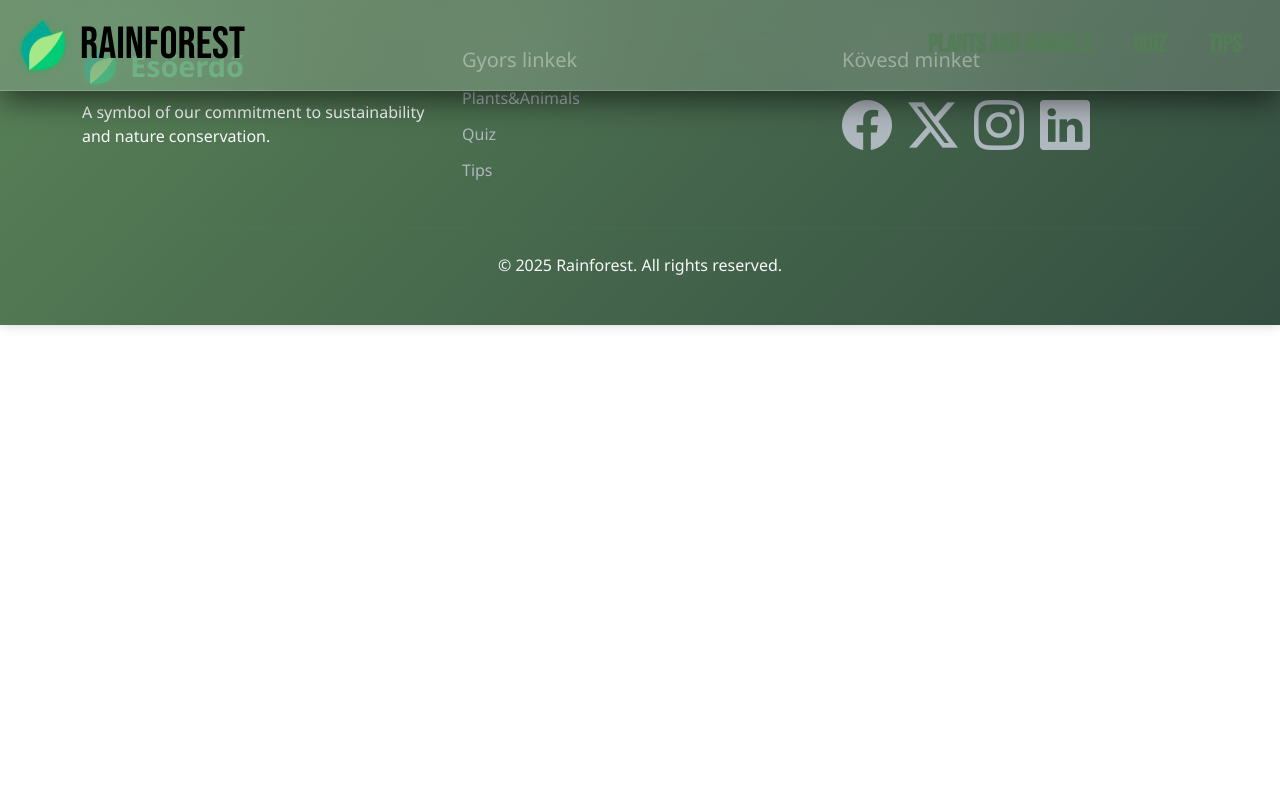
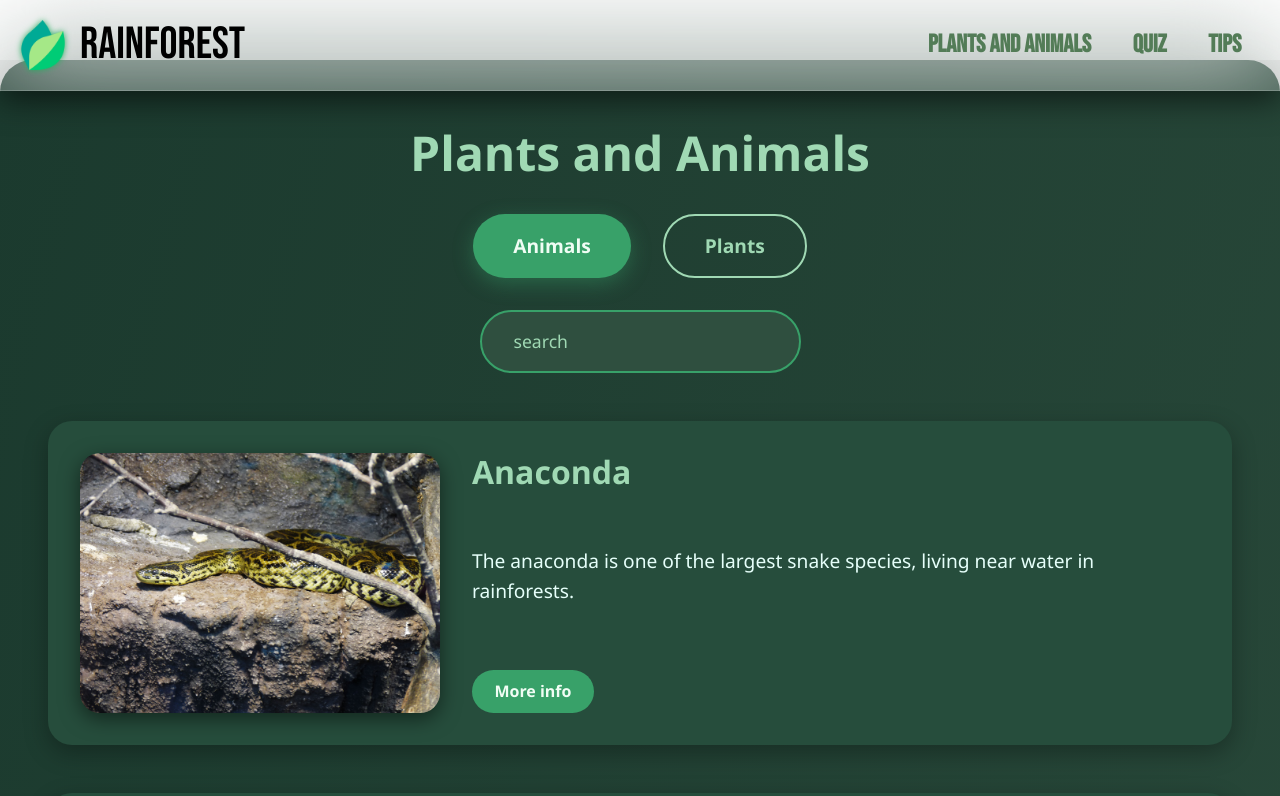
Before and after one commit to Valakovicsadam/esoerdo_VA_DP, a Vue app in the folder esoerdo/: page /plantAndAnimals in a window 1280 px wide. Shown: the top 796 px of the page. Built offline with nearby package versions, Linux system fonts and the light colour scheme.

Commit message:
Plants and Animals oldal

```diff
--- a/esoerdo/src/components/PlantAndAnimals.vue
+++ b/esoerdo/src/components/PlantAndAnimals.vue
@@ -1,34 +1,267 @@
 <script setup>
+import { ref, computed } from 'vue';
+import { rainforest } from '../data/PlantsAndAnimals.js';
 
-//import { ref } from 'vue';
-//import {animals, plants} from '../data/PlantsAndAnimals.js';
-//const animals = ref(animals)
-//const plants = ref(plants)
+const openWikipedia = (name) => {
+  const wikiName = encodeURIComponent(name.replace(/\s+/g, '_'));
+  const wikiUrl = `https://en.wikipedia.org/wiki/${wikiName}`;
+  window.open(wikiUrl, '_blank');
+};
 
+const which = ref(1);
+const search = ref("");
+
+const filteredItems = computed(() => {
+  const term = search.value.trim().toLowerCase();
+
+  if (which.value === 1) {
+    if (!term) return rainforest.animals;
+    return rainforest.animals.filter(animal =>
+      animal.name.toLowerCase().includes(term)
+    );
+  } else if (which.value === -1) {
+    if (!term) return rainforest.plants;
+    return rainforest.plants.filter(plant =>
+      plant.name.toLowerCase().includes(term)
+    );
+  }
+  return [];
+});
+
+const showAnimals = () => {
+  which.value = 1;
+  search.value = "";
+}
+
+const showPlants = () => {
+  which.value = -1;
+  search.value = "";
+}
 </script>
 
 <template>
-    <template>
-        <section>
-            <div class="gallery">
-                <h1 class="title">Animals Gallery</h1>
-                <div class="cards">
-                    <div class="card" v-for="animal in allatok" :key="animal.name">
+  <div class="container">
+    <h1 class="title">Plants and Animals</h1>
 
-                        <h2 class="card-title">{{ animal.name }}</h2>
-                        <p class="card-description">{{ animal.description }}</p>
-                    </div>
-                </div>
-            </div>
-        </section>
+    <div class="button-group">
+      <button :class="which === 1 ? 'btn-active' : 'btn-passive'" @click="showAnimals">Animals</button>
+      <button :class="which === -1 ? 'btn-active' : 'btn-passive'" @click="showPlants">Plants</button>
+    </div>
 
-    </template>
+    <input
+      type="text"
+      class="search-bar"
+      placeholder="search"
+      v-model="search"
+    />
+
+    <transition-group name="fade" tag="div" class="entry-list">
+      <div
+        v-for="item in filteredItems"
+        :key="item.name"
+        class="entry"
+        @click="openWikipedia(item.name)"
+        role="button"
+        tabindex="0"
+        @keyup.enter="openWikipedia(item.name)"
+      >
+        <img :src="item.imageUrl" :alt="item.name" />
+        <div class="info">
+          <h2>{{ item.name }}</h2>
+          <p>{{ item.description }}</p>
+          <button class="info-btn" @click.stop="openWikipedia(item.name)">More info</button>
+        </div>
+      </div>
+    </transition-group>
+  </div>
 </template>
+
 <style scoped>
-
-.section {
-   padding-top: 300px;
+@keyframes fadeInUp {
+  0% { opacity: 0; transform: translateY(40px); }
+  100% { opacity: 1; transform: translateY(0); }
 }
 
+@keyframes pulse {
+  0%, 100% { transform: scale(1); }
+  50% { transform: scale(1.05); }
+}
 
+.fade-enter-active, .fade-leave-active {
+  transition: all 0.6s ease;
+}
+.fade-enter-from, .fade-leave-to {
+  opacity: 0;
+  transform: translateY(40px);
+}
+
+.container {
+  max-width: 100%;
+  margin: 60px auto;
+  padding: 4rem 3rem;
+  background: linear-gradient(to bottom right, #1b3a2e, #2f4f3f);
+  border-radius: 32px;
+  box-shadow: 0 12px 40px rgba(0, 0, 0, 0.3);
+  font-family: 'Segoe UI', sans-serif;
+  color: #e6fffa;
+}
+
+.title {
+  text-align: center;
+  font-size: 3rem;
+  font-weight: 900;
+  color: #a0d9b4;
+  margin-bottom: 2rem;
+}
+
+.button-group {
+  display: flex;
+  justify-content: center;
+  gap: 2rem;
+  margin-bottom: 2rem;
+}
+
+.btn-active, .btn-passive {
+  padding: 1rem 2.5rem;
+  border-radius: 40px;
+  font-size: 1.2rem;
+  font-weight: 700;
+  cursor: pointer;
+  transition: all 0.3s ease;
+}
+
+.btn-active {
+  background-color: #38a169;
+  color: #f0fdf4;
+  border: none;
+  box-shadow: 0 6px 20px rgba(56, 161, 105, 0.4);
+}
+.btn-active:hover {
+  background-color: #2f855a;
+  transform: scale(1.05);
+}
+
+.btn-passive {
+  background-color: transparent;
+  color: #a0d9b4;
+  border: 2px solid #a0d9b4;
+}
+.btn-passive:hover {
+  background-color: #a0d9b4;
+  color: #1b3a2e;
+  transform: scale(1.05);
+}
+
+.search-bar {
+  display: block;
+  margin: 0 auto 3rem;
+  max-width: 600px;
+  padding: 1rem 2rem;
+  font-size: 1.1rem;
+  border-radius: 40px;
+  border: 2px solid #38a169;
+  background-color: #2f4f3f;
+  color: #e6fffa;
+}
+.search-bar::placeholder {
+  color: #a0d9b4;
+}
+.search-bar:focus {
+  outline: none;
+  box-shadow: 0 0 16px rgba(56, 161, 105, 0.5);
+}
+
+.entry-list {
+  display: flex;
+  flex-direction: column;
+  gap: 3rem;
+}
+
+.entry {
+  display: flex;
+  flex-direction: row;
+  gap: 2rem;
+  background-color: #264d3c;
+  border-radius: 24px;
+  padding: 2rem;
+  box-shadow: 0 8px 24px rgba(0, 0, 0, 0.3);
+  animation: fadeInUp 0.6s ease forwards;
+  transition: transform 0.3s ease;
+}
+.entry:hover {
+  transform: translateY(-6px) scale(1.01);
+}
+
+.entry img {
+  width: 360px;
+  height: 260px;
+  object-fit: cover;
+  border-radius: 20px;
+  box-shadow: 0 6px 20px rgba(0, 0, 0, 0.5);
+  transition: transform 0.5s ease, filter 0.5s ease, box-shadow 0.5s ease;
+  background-color: #1b3a2e;
+}
+.entry:hover img {
+  transform: scale(1.08);
+  filter: brightness(1.15);
+  box-shadow: 0 12px 32px rgba(0, 0, 0, 0.6);
+}
+
+.info {
+  flex: 1;
+  display: flex;
+  flex-direction: column;
+  justify-content: space-between;
+}
+
+.info h2 {
+  font-size: 2rem;
+  font-weight: 800;
+  color: #a0d9b4;
+  margin-bottom: 1rem;
+}
+
+.info p {
+  font-size: 1.2rem;
+  color: #e6fffa;
+  line-height: 1.6;
+  margin-bottom: 1.5rem;
+}
+
+.info-btn {
+  align-self: flex-start;
+  background-color: #38a169;
+  color: #f0fdf4;
+  border: none;
+  padding: 0.6rem 1.4rem;
+  border-radius: 30px;
+  font-weight: 600;
+  font-size: 1rem;
+  transition: background-color 0.3s ease;
+}
+.info-btn:hover {
+  background-color: #2f855a;
+  color: #e6fffa;
+}
+
+@media (max-width: 768px) {
+  .entry {
+    flex-direction: column;
+    align-items: center;
+  }
+
+  .entry img {
+    width: 100%;
+    max-width: 360px;
+    aspect-ratio: 4 / 3;
+    object-fit: cover;
+    border-radius: 20px;
+    background-color: #1b3a2e;
+  }
+
+  .info {
+    align-items: center;
+    text-align: center;
+  }
+}
 </style>
--- a/esoerdo/src/data/PlantsAndAnimals.js
+++ b/esoerdo/src/data/PlantsAndAnimals.js
@@ -1,29 +1,132 @@
-export const animals = [
+export const rainforest = {
+
+  animals: [
+    {
+      name: "Anaconda",
+      description: "The anaconda is one of the largest snake species, living near water in rainforests.",
+      imageUrl: new URL('../assets/plantsAndAnimals/animals/anakonda.jpg', import.meta.url).href,
+    },
+    {
+      name: "Frog",
+      description:
+        "Frogs are diverse and many species are poisonous, like the poison dart frog.",
+      imageUrl: new URL('../assets/plantsAndAnimals/animals/beka.jpeg', import.meta.url).href,
+    },
+    {
+      name: "Chimpanzee",
+      description:
+        "The chimpanzee is an intelligent primate living in the rainforest canopy.",
+      imageUrl: new URL('../assets/plantsAndAnimals/animals/csimpanz.jpeg', import.meta.url).href,
+    },
+    {
+      name: "Poison Dart Frog",
+      description:
+        "The poison dart frog is known for its colorful body and potent toxins.",
+      imageUrl: new URL('../assets/plantsAndAnimals/animals/dart_frog.jpg', import.meta.url).href,
+    },
+    {
+      name: "Gorilla",
+      description:
+        "The gorilla is the largest primate, strong and intelligent.",
+      imageUrl: new URL('../assets/plantsAndAnimals/animals/gorilla.jpg', import.meta.url).href,
+    },
     {
       name: "Jaguar",
-    description: "The jaguar is South America's top predator. It hunts fish, mammals, and reptiles and helps maintain ecosystem balance.",
-
+      description:
+        "The jaguar is the largest big cat in South America, a strong and fast predator.",
+      imageUrl: new URL('../assets/plantsAndAnimals/animals/jaguar.jpg', import.meta.url).href,
+    },
+    {
+      name: "Okapi",
+      description:
+        "The okapi is a rare forest giraffe found deep in rainforests.",
+      imageUrl: new URL('../assets/plantsAndAnimals/animals/okapi.webp', import.meta.url).href,
     },
     {
       name: "Orangutan",
-    description: "The orangutan is an intelligent ape native to Borneo and Sumatra. It eats fruits and leaves and sleeps in tree nests.",
-
+      description:
+        "Orangutans are intelligent primates living in the rainforest canopy.",
+      imageUrl: new URL('../assets/plantsAndAnimals/animals/orangutan.jpg', import.meta.url).href,
     },
     {
-    name: "Gorilla",
-    description: "The gorilla is a large herbivorous primate living in the Congo Basin. It forms strong family bonds and maintains vegetation diversity.",
-
+      name: "Parrot",
+      description:
+        "Parrots are colorful birds found in tropical rainforests.",
+      imageUrl: new URL('../assets/plantsAndAnimals/animals/papagaj.jpg', import.meta.url).href,
+    },
+    {
+      name: "Sloth",
+      description:
+        "The sloth is a slow-moving animal living in the rainforest canopy.",
+      imageUrl: new URL('../assets/plantsAndAnimals/animals/sloth.jpg', import.meta.url).href,
     },
     {
       name: "Toucan",
-    description: "The toucan is famous for its large, colorful beak. It eats fruits and small invertebrates and uses its beak to reach fruit.",
-
+      description:
+        "The toucan is known for its colorful beak and lives in tropical rainforests.",
+      imageUrl: new URL('../assets/plantsAndAnimals/animals/tukan.jpg', import.meta.url).href,
+    },
+  ],
+  plants: [
+    {
+      name: "Banana",
+      description:
+        "The banana is a tropical fruit that grows in warm, humid rainforest environments.",
+      imageUrl: new URL('../assets/plantsAndAnimals/plants/banan.jpg', import.meta.url).href,
     },
     {
-    name: "Sloth",
-    description: "The sloth is a slow-moving mammal living in the canopy. Its low metabolism helps conserve energy, and algae often grows on its fur.",
-
-  }
-];
-
-export default { animals };
+      name: "Bromeliad",
+      description:
+        "Bromeliads are special plants that often grow on other plants in rainforests.",
+      imageUrl: new URL('../assets/plantsAndAnimals/plants/bromelia.jpg', import.meta.url).href,
+    },
+    {
+      name: "Ceiba",
+      description:
+        "The ceiba is a giant tree typical of rainforests and holds cultural importance locally.",
+      imageUrl: new URL('../assets/plantsAndAnimals/plants/ceiba.jpg', import.meta.url).href,
+    },
+    {
+      name: "Hevea",
+      description:
+        "Hevea, or rubber tree, is one of the best-known trees in rainforests used to produce natural rubber.",
+      imageUrl: new URL('../assets/plantsAndAnimals/plants/hevea.jpg', import.meta.url).href,
+    },
+    {
+      name: "Cacao",
+      description:
+        "The cacao tree produces pods used to make chocolate, an important economic rainforest plant.",
+      imageUrl: new URL('../assets/plantsAndAnimals/plants/kakao.jpg', import.meta.url).href,
+    },
+    {
+      name: "Liana",
+      description:
+        "Lianas are climbing plants that grow among trees in the rainforest.",
+      imageUrl: new URL('../assets/plantsAndAnimals/plants/lian.jpeg', import.meta.url).href,
+    },
+    {
+      name: "Mahogany",
+      description:
+        "Mahogany is a valuable hardwood tree used to make high-quality furniture.",
+      imageUrl: new URL('../assets/plantsAndAnimals/plants/mahagoni.jpg', import.meta.url).href,
+    },
+    {
+      name: "Orchid",
+      description:
+        "Orchids are some of the most beautiful and diverse flowers in tropical rainforests.",
+      imageUrl: new URL('../assets/plantsAndAnimals/plants/orchidea.jpg', import.meta.url).href,
+    },
+    {
+      name: "Fern",
+      description:
+        "Ferns are ancient plants found in the understory of rainforests.",
+      imageUrl: new URL('../assets/plantsAndAnimals/plants/pafrany.jpg', import.meta.url).href,
+    },
+    {
+      name: "Teak",
+      description:
+        "Teak is a valuable hardwood tree cultivated and used in rainforest regions.",
+      imageUrl: new URL('../assets/plantsAndAnimals/plants/teak.jpg', import.meta.url).href,
+    },
+  ],
+};
```
Lines whose indentation alone changed are shown as unchanged.
